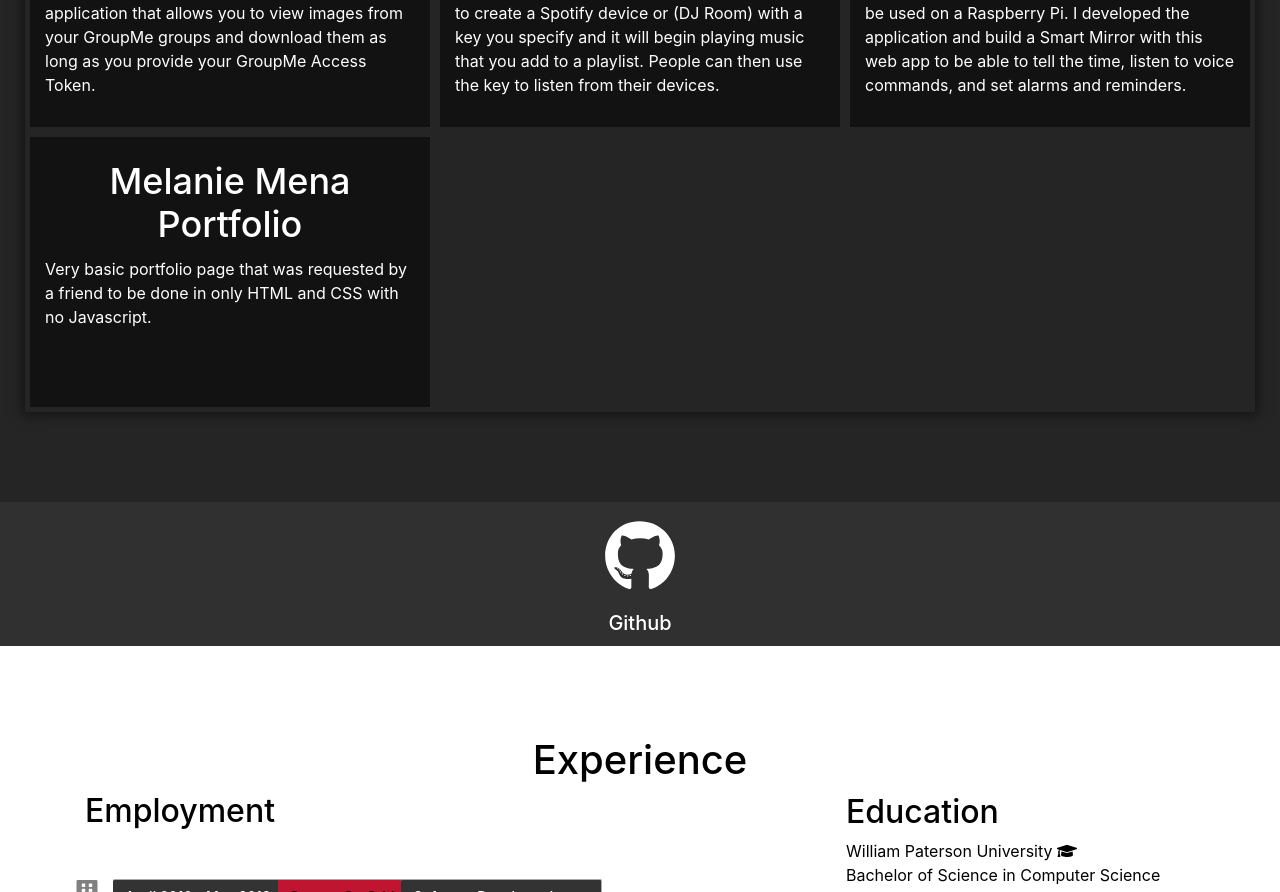
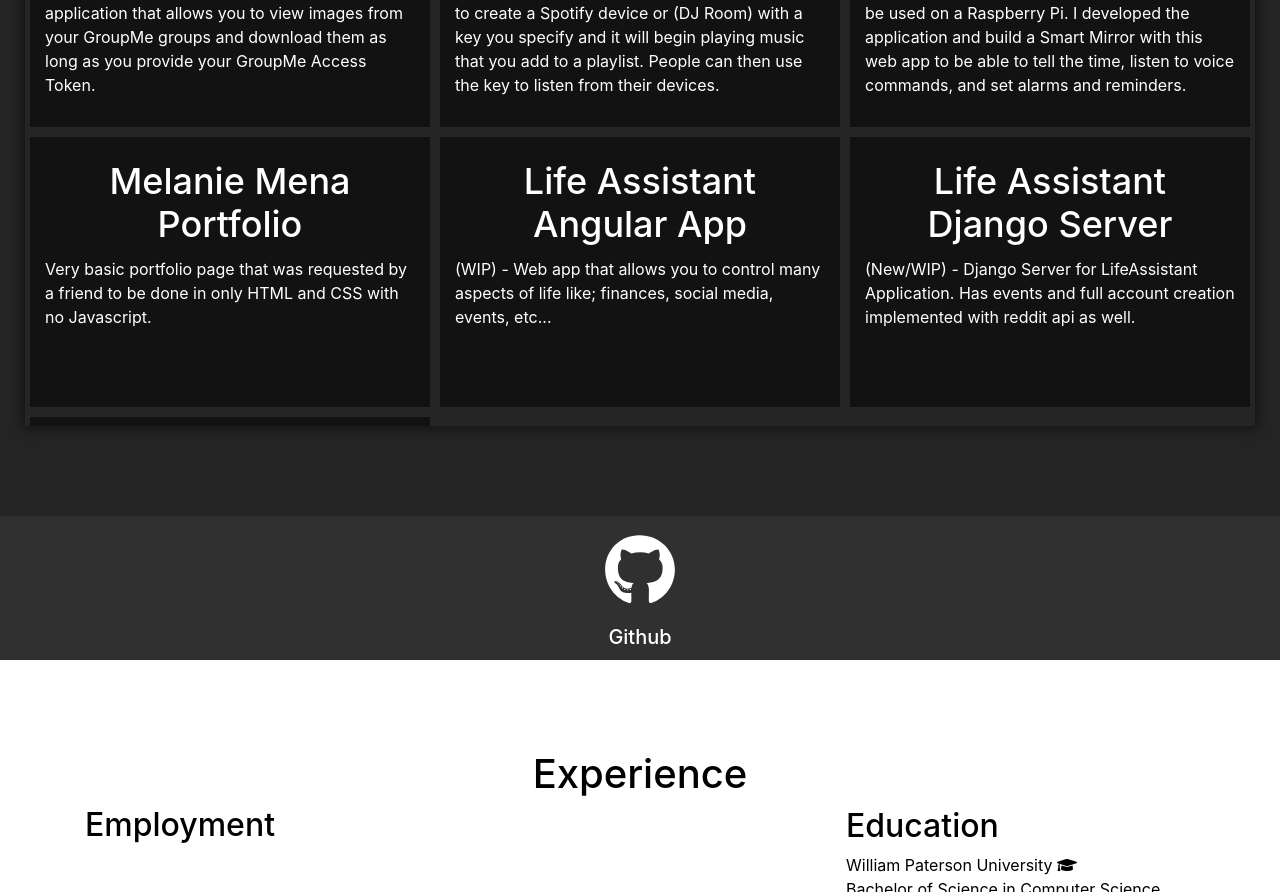
Before and after one commit to anthonyvelazquez/Portfolio-V2, an Angular app: page / in a window 1280 px wide. Shown: the part 700-1592 px from the top of the page. Built offline with nearby package versions, Linux system fonts and the light colour scheme.

Commit message:
Added Projects

```diff
--- a/src/app/home-component/home-component.component.ts
+++ b/src/app/home-component/home-component.component.ts
@@ -45,6 +45,30 @@ export class HomeComponentComponent implements OnInit {
       image: "../../assets/DJRooms.jpg",
       desc: "Very basic portfolio page that was requested by a friend to be done in only HTML and CSS with no Javascript."
     })
+    this.Projects.push({
+      type: 2,
+      title1: "Life Assistant",
+      title2: "Angular App",
+      link: "https://github.com/anthonyvelazquez/lifeassistant",
+      image: "../../assets/DJRooms.jpg",
+      desc: "(WIP) - Web app that allows you to control many aspects of life like; finances, social media, events, etc..."
+    })
+    this.Projects.push({
+      type: 2,
+      title1: "Life Assistant",
+      title2: "Django Server",
+      link: "https://github.com/anthonyvelazquez/lifeassistant-server",
+      image: "../../assets/DJRooms.jpg",
+      desc: "(New/WIP) - Django Server for LifeAssistant Application. Has events and full account creation implemented with reddit api as well."
+    })
+    this.Projects.push({
+      type: 2,
+      title1: "Life Assistant",
+      title2: "Node Server",
+      link: "https://github.com/anthonyvelazquez/lifeassistant-server",
+      image: "../../assets/DJRooms.jpg",
+      desc: "(Old) - Basic Node Server for LifeAssistant Application. Has Events and basic account creation implemented. Stopped development and switched to Django Server."
+    })
   }
 
   Experience1 = {
```
